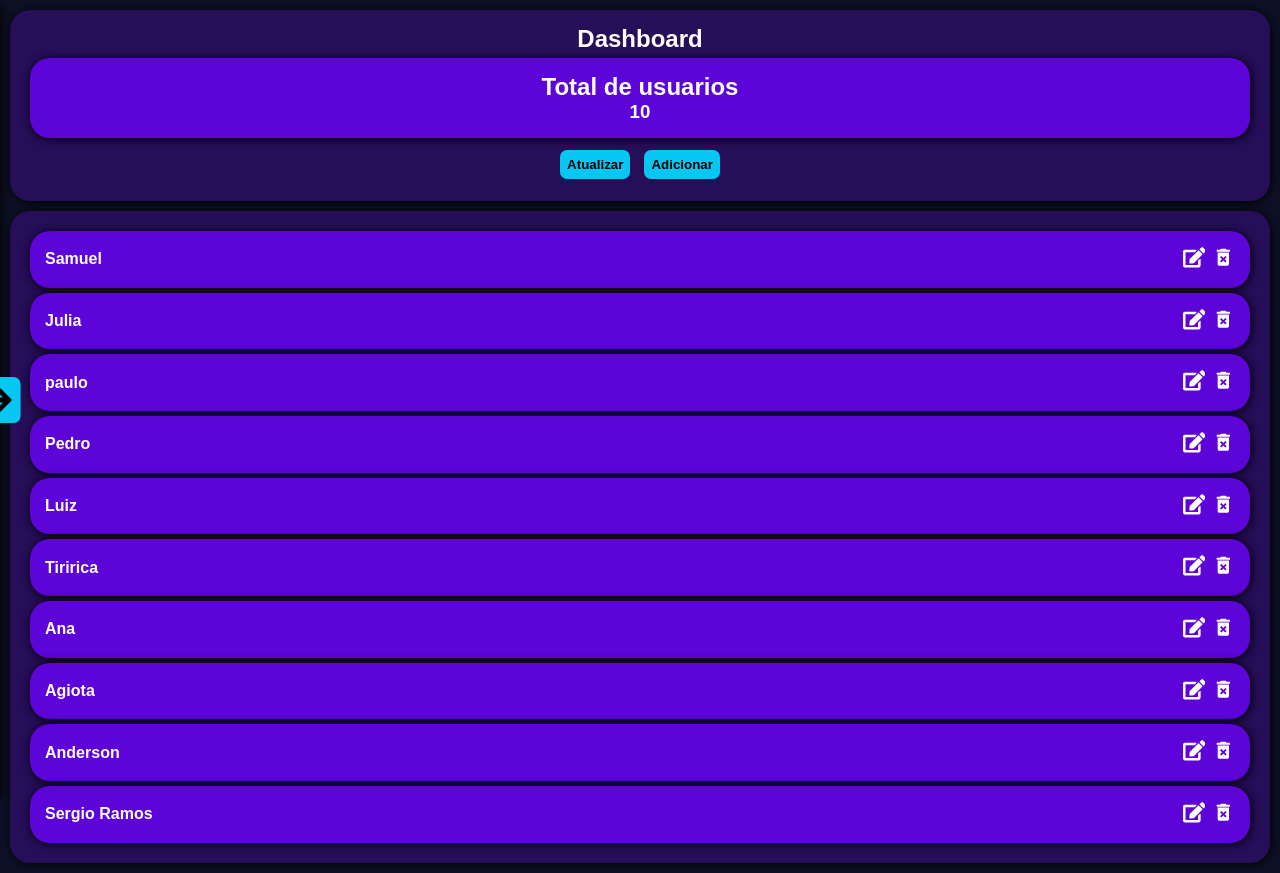
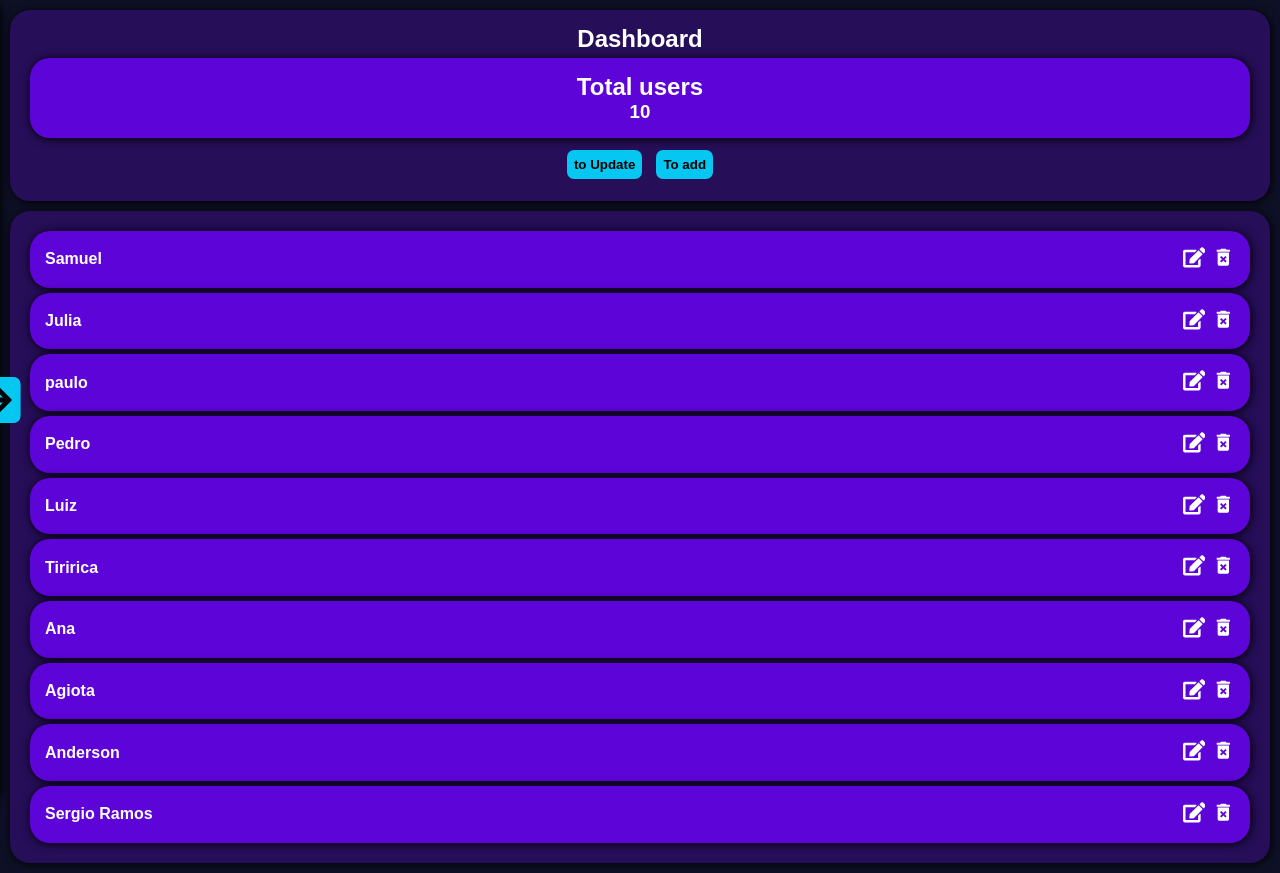
Before and after one commit to Samuel-Nun3s/Dashboard-Tanstack-Router, a React (Vite) app: page /dashboard in a window 1280 px wide. Built offline with nearby package versions, Linux system fonts and the light colour scheme; data requests are answered from the project's data file.

Commit message:
Traducao das paginas para ingles

```diff
--- a/src/components/layout/modal/ModalBody.jsx
+++ b/src/components/layout/modal/ModalBody.jsx
@@ -29,7 +29,7 @@ function ModalBody({handleSubmit, handleOnChange, userData, cancelButton, textBu
     <form onSubmit={submit}>
       {type == 2 ?
         <div>
-          <h3 className={styles.deleteText}>Tem certeza em excluir o usuario:</h3>
+          <h3 className={styles.deleteText}>Are you sure about deleting the user:</h3>
           <p className={styles.deleteText}>{username}</p>
         </div> :
         <>
@@ -38,7 +38,7 @@ function ModalBody({handleSubmit, handleOnChange, userData, cancelButton, textBu
               type="text"
               name="username"
               id="username"
-              placeholder="Nome"
+              placeholder="Name"
               value={username}
               onChange={(e) => setUsername(e.target.value)}
             />
@@ -59,7 +59,7 @@ function ModalBody({handleSubmit, handleOnChange, userData, cancelButton, textBu
             text={textButton}
           />
           <Button
-            text="Cancelar"
+            text="Cancel"
             action={cancelButton}
           />
         </div>
--- a/src/routes/dashboard/index.jsx
+++ b/src/routes/dashboard/index.jsx
@@ -128,16 +128,16 @@ function Dashboard() {
           <DefaultDiv
             customClass="subdiv"
           >
-            <h2>Total de usuarios</h2>
+            <h2>Total users</h2>
             <h3>{totalUsers}</h3>
           </DefaultDiv>
           <Button
             action={fetchUsers}
-            text="Atualizar"
+            text="to Update"
           />
           <Button
             action={modalAddUser}
-            text="Adicionar"
+            text="To add"
           />
         </DefaultDiv>
         <DefaultDiv>
@@ -159,11 +159,11 @@ function Dashboard() {
         </DefaultDiv>
       </div>
       <Modal
-        name={type == 1 ? "Adicionar usuario" : (type == 2 ? "Deletar usuario" : "Editar usuario")}
+        name={type == 1 ? "Add user" : (type == 2 ? "Delete user" : "Edit user")}
         body={<ModalBody
           handleSubmit={type == 1 ? addUser : (type == 2 ? deleteUser : editUser)}
           cancelButton={handleModal}
-          textButton={type == 1 ? "Adicionar" : (type == 2 ? "Deletar" : "Editar")}
+          textButton={type == 1 ? "Add" : (type == 2 ? "Delete" : "Edit")}
           selectedUser={selectedUser}
           type={type}
         />}
```
